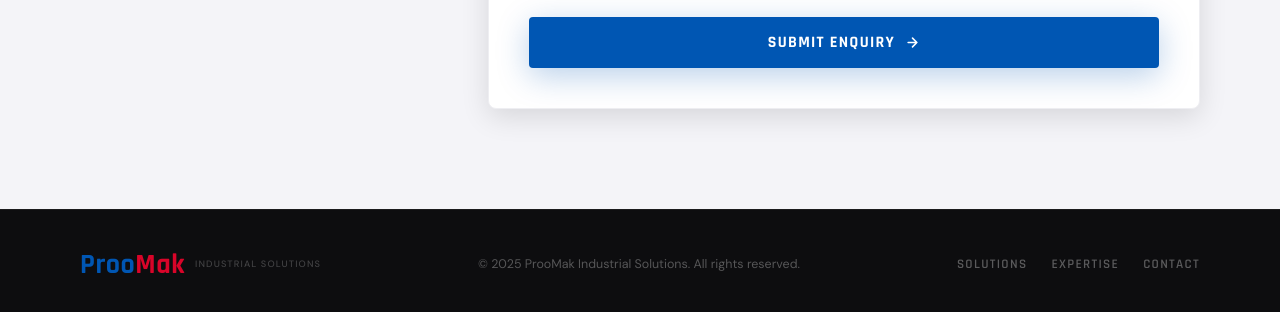
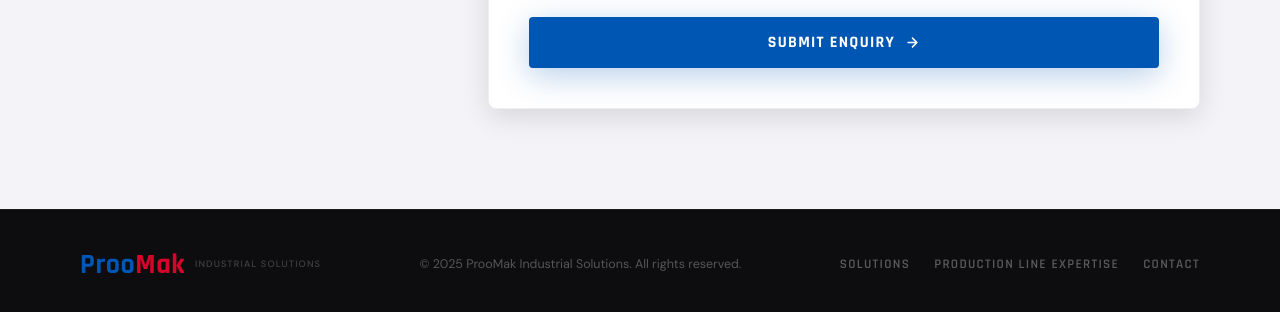
Before and after one commit to indooudofficial-cloud/proomak-website, a website: page index.html in a window 1280 px wide. Shown: the part 4285-4597 px from the top of the page. Drawn offline with Linux system fonts and the light colour scheme.

Commit message:
Update index.html

```diff
--- a/index.html
+++ b/index.html
@@ -545,7 +545,7 @@
       <p class="footer-copy">&copy; 2025 ProoMak Industrial Solutions. All rights reserved.
       <nav class="footer-nav">
         <a href="#solutions">Solutions</a>
-        <a href="#expertise">Expertise</a>
+        <a href="#expertise">Production Line Expertise</a>
         <a href="#contact">Contact</a>
       </nav>
     </div>
```
